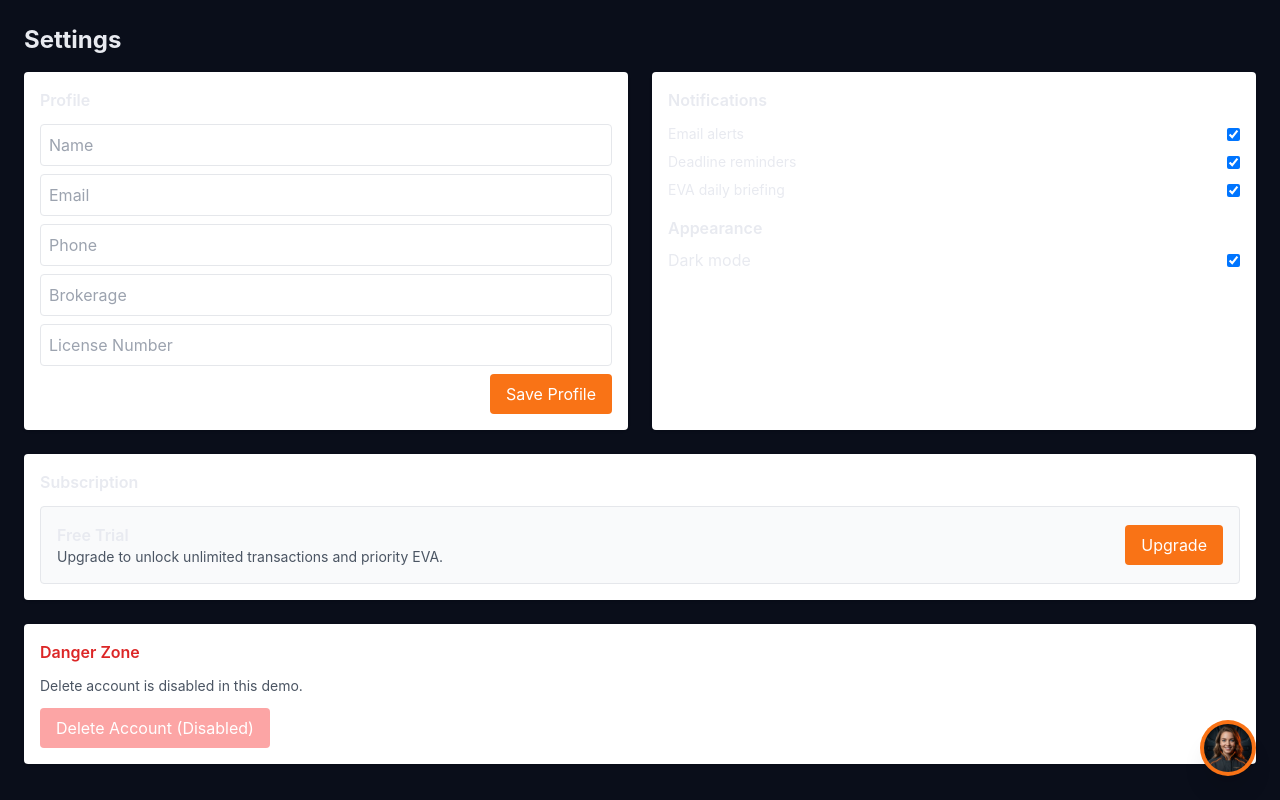
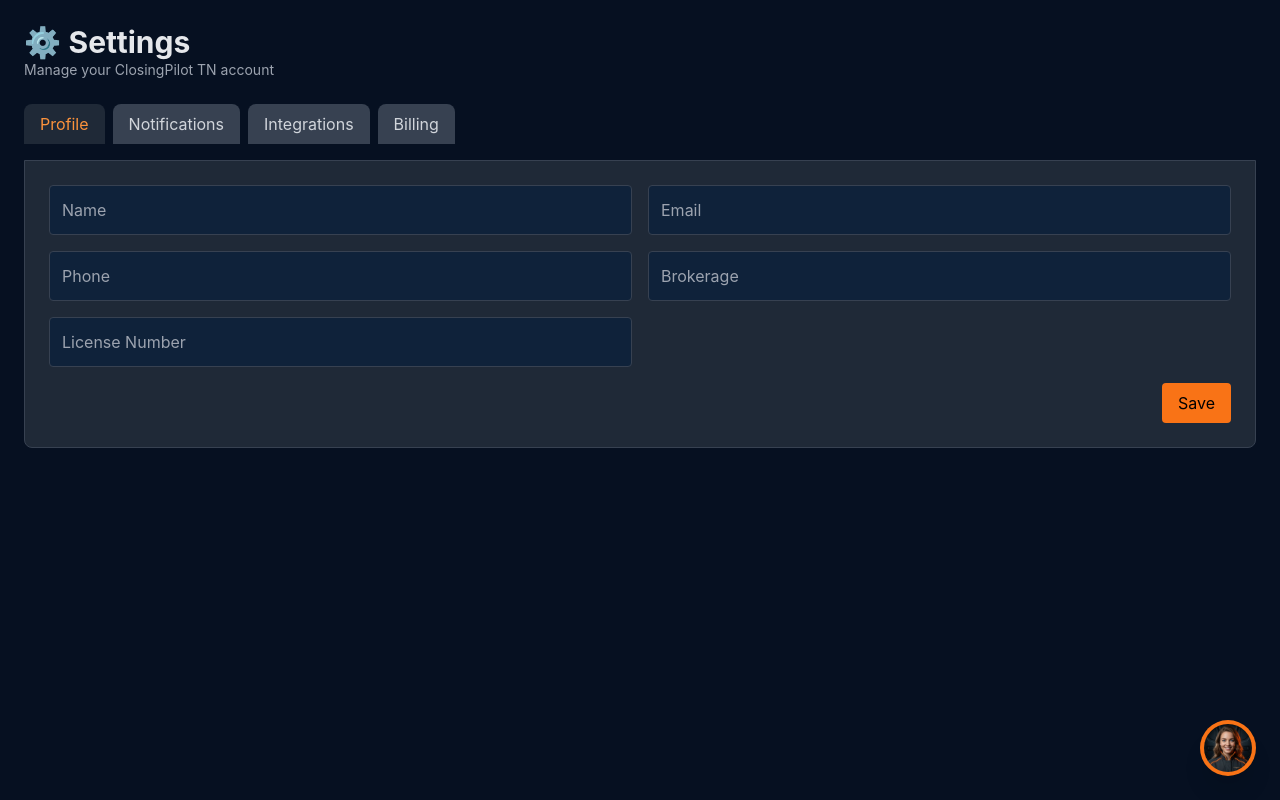
Before and after one commit to mbright4497/dealpilot-tn, a Next.js app in the folder dealpilot-tn/web/: page /settings in a window 1280 px wide. Built offline with nearby package versions, Linux system fonts and the light colour scheme; no server answers.

Commit message:
chore(web-root): sync updated communications and settings UIs into dealpilot-tn/web/src/app

```diff
--- /dev/null
+++ b/dealpilot-tn/web/src/app/communications/compose-modals.tsx
@@ -0,0 +1,60 @@
+'use client'
+import React, {useState} from 'react'
+export function ComposeModals(){
+  const [show,setShow]=useState(false)
+  const [type,setType]=useState<'sms'|'email'|'call'>('sms')
+  const templates = ['Inspection Reminder','Earnest Money Due','Closing Scheduled','Document Request','General Update']
+  return (
+    <div>
+      <button onClick={()=>setShow(true)} className="fixed bottom-24 right-6 bg-orange-500 text-black w-14 h-14 rounded-full shadow-lg">+</button>
+      {show && (
+        <div className="fixed inset-0 bg-black/50 flex items-center justify-center">
+          <div className="bg-[#0f223a] p-4 rounded w-96">
+            <div className="flex gap-2 mb-3">
+              <button onClick={()=>setType('sms')} className={`px-3 py-1 rounded ${type==='sms'?'bg-gray-700':'bg-gray-800'}`}>SMS</button>
+              <button onClick={()=>setType('email')} className={`px-3 py-1 rounded ${type==='email'?'bg-gray-700':'bg-gray-800'}`}>Email</button>
+              <button onClick={()=>setType('call')} className={`px-3 py-1 rounded ${type==='call'?'bg-gray-700':'bg-gray-800'}`}>Call</button>
+            </div>
+            {type==='sms' && (
+              <div>
+                <select className="w-full bg-[#0f223a] p-2 border border-gray-700 rounded mb-2">
+                  <option>Contact A</option>
+                </select>
+                <select className="w-full bg-[#0f223a] p-2 border border-gray-700 rounded mb-2">
+                  {templates.map(t=> <option key={t}>{t}</option>)}
+                </select>
+                <textarea className="w-full bg-[#0f223a] p-2 border border-gray-700 rounded" rows={4} defaultValue={'Template message here with {{deal.address}}'} />
+                <div className="mt-3 text-right"><button onClick={()=>{alert('Sent (UI only)'); setShow(false)}} className="bg-orange-500 text-black px-3 py-1 rounded">Send</button></div>
+              </div>
+            )}
+            {type==='email' && (
+              <div>
+                <input className="w-full bg-[#0f223a] p-2 border border-gray-700 rounded mb-2" placeholder="To" />
+                <input className="w-full bg-[#0f223a] p-2 border border-gray-700 rounded mb-2" placeholder="Subject" />
+                <select className="w-full bg-[#0f223a] p-2 border border-gray-700 rounded mb-2">
+                  {templates.map(t=> <option key={t}>{t}</option>)}
+                </select>
+                <div className="bg-[#081224] p-2 border border-gray-800 rounded mb-2">Rich text body (UI only)</div>
+                <div className="mt-3 text-right"><button onClick={()=>{alert('Email queued (UI only)'); setShow(false)}} className="bg-orange-500 text-black px-3 py-1 rounded">Send</button></div>
+              </div>
+            )}
+            {type==='call' && (
+              <div>
+                <select className="w-full bg-[#0f223a] p-2 border border-gray-700 rounded mb-2">
+                  <option>Contact A</option>
+                </select>
+                <input className="w-full bg-[#0f223a] p-2 border border-gray-700 rounded mb-2" placeholder="Duration" />
+                <select className="w-full bg-[#0f223a] p-2 border border-gray-700 rounded mb-2">
+                  <option>Incoming</option>
+                  <option>Outgoing</option>
+                </select>
+                <textarea className="w-full bg-[#0f223a] p-2 border border-gray-700 rounded" rows={3} placeholder="Notes" />
+                <div className="mt-3 text-right"><button onClick={()=>{alert('Call logged (UI only)'); setShow(false)}} className="bg-orange-500 text-black px-3 py-1 rounded">Save</button></div>
+              </div>
+            )}
+          </div>
+        </div>
+      )}
+    </div>
+  )
+}
--- a/dealpilot-tn/web/src/app/communications/page.tsx
+++ b/dealpilot-tn/web/src/app/communications/page.tsx
@@ -1,94 +1,70 @@
 'use client'
-import React, { useEffect, useState } from 'react'
-import { createClientComponentClient } from '@supabase/auth-helpers-nextjs'
-
+import React, {useState} from 'react'
+import {ComposeModals} from './compose-modals'
 export default function CommunicationsPage(){
-  const supabase = createClientComponentClient()
-  const [notifications, setNotifications] = useState<any[]>([])
-  const [loading, setLoading] = useState(true)
-  const [filter, setFilter] = useState<string>('all')
-
-  async function load(){
-    setLoading(true)
-    try{
-      const url = filter==='all' ? '/api/notifications' : `/api/notifications?type=${encodeURIComponent(filter)}`
-      const res = await fetch(url)
-      if(!res.ok) throw new Error('Failed')
-      const j = await res.json()
-      setNotifications(j.notifications || [])
-    }catch(e){ console.error(e) }
-    setLoading(false)
-  }
-
-  useEffect(()=>{ load() },[filter])
-
-  // poll unread count for sidebar badge
-  useEffect(()=>{
-    let mounted = true
-    const fetchCount = async ()=>{
-      try{
-        const res = await fetch('/api/notifications')
-        if(!res.ok) return
-        const j = await res.json()
-        if(!mounted) return
-        const unread = (j.notifications || []).filter((n:any)=>!n.read).length
-        // update badge via custom event so sidebar can listen
-        window.dispatchEvent(new CustomEvent('notifications:unread', { detail: { unread } }))
-      }catch(e){}
-    }
-    fetchCount()
-    const id = setInterval(fetchCount, 30000)
-    return ()=>{ mounted=false; clearInterval(id) }
-  },[])
-
-  async function markRead(id:string){
-    try{
-      const res = await fetch('/api/notifications', { method: 'PATCH', headers: {'Content-Type':'application/json'}, body: JSON.stringify({ id, read: true }) })
-      if(res.ok) load()
-    }catch(e){ console.error(e) }
-  }
-
+  // Compose modals included
+  const [tab,setTab]=useState('messages')
   return (
-    <div className="min-h-screen p-8 bg-gradient-to-b from-gray-900 to-black">
-      <div className="max-w-4xl mx-auto">
-        <div className="mb-6 flex items-center justify-between">
-          <div>
-            <a href="/" className="text-sm text-gray-300 hover:text-white">← Back</a>
-            <h1 className="text-3xl font-bold text-white">Communications & Notifications</h1>
-            <p className="text-sm text-gray-400">Unified inbox for deal and system notifications</p>
-          </div>
-          <div>
-            <select value={filter} onChange={e=>setFilter(e.target.value)} className="bg-white/5 border border-white/10 rounded p-2 text-white">
-              <option value="all">All</option>
-              <option value="deadline_warning">Deadlines</option>
-              <option value="document_uploaded">Documents</option>
-              <option value="checklist_completed">Checklist</option>
-              <option value="system">System</option>
-            </select>
-          </div>
-        </div>
-
-        <div className="bg-white/5 backdrop-blur-md rounded-2xl border border-white/10 p-4">
-          {loading && <div className="text-sm text-gray-400">Loading…</div>}
-          {!loading && notifications.length===0 && <div className="text-sm text-gray-400">No notifications</div>}
-          <div className="space-y-3">
-            {notifications.map((n:any)=> (
-              <div key={n.id} className={`p-3 rounded ${n.read? 'bg-gray-800':'bg-gray-700'}`}>
-                <div className="flex items-start justify-between">
-                  <div>
-                    <div className="font-semibold text-white">{n.title || n.type}</div>
-                    <div className="text-sm text-gray-300">{n.message}</div>
-                  </div>
-                  <div className="text-right">
-                    <div className="text-xs text-gray-400">{new Date(n.created_at).toLocaleString()}</div>
-                    {!n.read && <button onClick={()=>markRead(n.id)} className="text-xs text-cyan-300 mt-2">Mark read</button>}
-                  </div>
+    <div className="p-6 bg-[#061021] min-h-screen text-gray-100">
+      <header className="mb-6">
+        <h1 className="text-3xl font-bold">Communications</h1>
+        <p className="text-sm text-gray-300">Manage all deal conversations</p>
+      </header>
+      <div className="mb-4 flex gap-2">
+        {['messages','email','calls'].map(t=> (
+          <button key={t} onClick={()=>setTab(t)} className={`px-4 py-2 rounded-t-lg ${tab===t? 'bg-gray-800 text-orange-400':'bg-gray-700 text-gray-300'}`}>
+            {t.charAt(0).toUpperCase()+t.slice(1)}
+          </button>
+        ))}
+      </div>
+      <div className="bg-gray-800 border border-gray-700 rounded-b-lg p-4 grid grid-cols-3 gap-4">
+        {tab==='messages' && (
+          <>
+            <div className="col-span-1 bg-[#0f223a] border border-white/10 rounded p-3">
+              <div className="space-y-2">
+                <div className="p-2 rounded bg-gray-700 text-sm">John Doe — 45 Oak Ln <div className="text-xs text-gray-400">Hey — can we tour?</div></div>
+                <div className="p-2 rounded bg-gray-700 text-sm">Builder Rep — New Homes <div className="text-xs text-gray-400">Model open Sat</div></div>
+              </div>
+            </div>
+            <div className="col-span-2 bg-[#0f223a] border border-white/10 rounded p-3 flex flex-col">
+              <div className="flex-1 overflow-auto">
+                <div className="space-y-3">
+                  <div className="text-sm"><span className="font-semibold">You:</span> Sounds good — I'll schedule.</div>
+                  <div className="text-sm"><span className="font-semibold">John:</span> Thanks — can we do 5pm?</div>
                 </div>
               </div>
-            ))}
+              <div className="mt-3 flex gap-2">
+                <input className="flex-1 bg-[#0f223a] border border-gray-700 p-2 rounded" placeholder="Type a message" />
+                <button className="bg-orange-500 text-black px-4 py-2 rounded">Send</button>
+              </div>
+            </div>
+          </>
+        )}
+        {tab==='email' && (
+          <>
+            <div className="col-span-1 bg-[#0f223a] border border-white/10 rounded p-3">
+              <div className="space-y-2">
+                <div className="p-2 rounded bg-gray-700 text-sm">Inspection Reminder — Lender@bank.com</div>
+                <div className="p-2 rounded bg-gray-700 text-sm">Offer Accepted — Seller@listings.com</div>
+              </div>
+            </div>
+            <div className="col-span-2 bg-[#0f223a] border border-white/10 rounded p-3">
+              <h3 className="font-semibold">Inspection Reminder</h3>
+              <p className="text-sm text-gray-300">Hi John, this is a reminder that your inspection is scheduled...</p>
+              <div className="mt-3">
+                <button className="bg-orange-500 text-black px-3 py-1 rounded">Reply</button>
+              </div>
+            </div>
+          </>
+        )}
+        {tab==='calls' && (
+          <div className="col-span-3 grid grid-cols-1 gap-3">
+            <div className="bg-[#0f223a] border border-white/10 p-3 rounded">Called John — 00:02:34 — Incoming — 2026-03-07</div>
+            <div className="bg-[#0f223a] border border-white/10 p-3 rounded">Called Builder — 00:04:12 — Outgoing — 2026-03-06</div>
           </div>
-        </div>
+        )}
       </div>
+      <ComposeModals/>
     </div>
   )
 }
--- a/dealpilot-tn/web/src/app/settings/page.tsx
+++ b/dealpilot-tn/web/src/app/settings/page.tsx
@@ -1,76 +1,79 @@
 'use client'
-import React, {useEffect, useState} from 'react'
-import { createBrowserClient } from '@/lib/supabase-browser'
-
+import React, {useState} from 'react'
 export default function SettingsPage(){
-  const supabase = createBrowserClient()
-  const [profile, setProfile] = useState<any>({name:'',email:'',phone:'',brokerage:'',license:''})
-  const [loading, setLoading] = useState(true)
-  const [dark, setDark] = useState(true)
-  const [emailAlerts, setEmailAlerts] = useState(true)
-  const [deadlineReminders, setDeadlineReminders] = useState(true)
-  const [evaDaily, setEvaDaily] = useState(true)
-
-  useEffect(()=>{(async ()=>{
-    try{
-      const { data } = await supabase.auth.getUser()
-      const email = data?.user?.email || ''
-      setProfile(p=>({...p,email}))
-      const res = await fetch('/api/profile')
-      if(res.ok){ const j = await res.json(); setProfile(j) }
-    }catch(e){}
-    setLoading(false)
-  })()},[])
-
-  async function save(){
-    await fetch('/api/profile', { method: 'POST', headers:{'Content-Type':'application/json'}, body: JSON.stringify(profile) })
-    alert('Saved')
-  }
-
+  const [tab,setTab]=useState('profile')
   return (
-    <div className="p-6">
-      <h1 className="text-2xl font-bold">Settings</h1>
-      <div className="mt-4 grid grid-cols-1 md:grid-cols-2 gap-6">
-        <div className="p-4 bg-white rounded shadow">
-          <h2 className="font-semibold">Profile</h2>
-          <div className="mt-3 space-y-2">
-            <input value={profile.name} onChange={e=>setProfile({...profile,name:e.target.value})} placeholder="Name" className="w-full border p-2 rounded" />
-            <input value={profile.email} onChange={e=>setProfile({...profile,email:e.target.value})} placeholder="Email" className="w-full border p-2 rounded" />
-            <input value={profile.phone} onChange={e=>setProfile({...profile,phone:e.target.value})} placeholder="Phone" className="w-full border p-2 rounded" />
-            <input value={profile.brokerage} onChange={e=>setProfile({...profile,brokerage:e.target.value})} placeholder="Brokerage" className="w-full border p-2 rounded" />
-            <input value={profile.license} onChange={e=>setProfile({...profile,license:e.target.value})} placeholder="License Number" className="w-full border p-2 rounded" />
-            <div className="flex justify-end"><button onClick={save} className="px-4 py-2 bg-orange-500 text-white rounded">Save Profile</button></div>
+    <div className="p-6 bg-[#061021] min-h-screen text-gray-200">
+      <header className="mb-6">
+        <h1 className="text-3xl font-bold flex items-center gap-3">⚙️ Settings</h1>
+        <p className="text-sm text-gray-400">Manage your ClosingPilot TN account</p>
+      </header>
+      <div className="mb-4 flex gap-2">
+        {['profile','notifications','integrations','billing'].map(t=> (
+          <button key={t} onClick={()=>setTab(t)} className={`px-4 py-2 rounded-t-lg ${tab===t? 'bg-gray-800 text-orange-400':'bg-gray-700 text-gray-300'}`}>
+            {t.charAt(0).toUpperCase()+t.slice(1)}
+          </button>
+        ))}
+      </div>
+      <div className="bg-gray-800 border border-gray-700 rounded-b-lg p-6">
+        {tab==='profile' && (
+          <div className="grid gap-4">
+            <div className="grid md:grid-cols-2 gap-4">
+              <input className="bg-[#0f223a] border border-gray-700 text-white p-3 rounded" placeholder="Name" />
+              <input className="bg-[#0f223a] border border-gray-700 text-white p-3 rounded" placeholder="Email" />
+            </div>
+            <div className="grid md:grid-cols-2 gap-4">
+              <input className="bg-[#0f223a] border border-gray-700 text-white p-3 rounded" placeholder="Phone" />
+              <input className="bg-[#0f223a] border border-gray-700 text-white p-3 rounded" placeholder="Brokerage" />
+            </div>
+            <div className="grid md:grid-cols-2 gap-4">
+              <input className="bg-[#0f223a] border border-gray-700 text-white p-3 rounded" placeholder="License Number" />
+              <div />
+            </div>
+            <div className="text-right">
+              <button className="bg-orange-500 text-black px-4 py-2 rounded">Save</button>
+            </div>
           </div>
-        </div>
-
-        <div className="p-4 bg-white rounded shadow">
-          <h2 className="font-semibold">Notifications</h2>
-          <div className="mt-3 space-y-2 text-sm">
-            <label className="flex items-center justify-between"><span>Email alerts</span><input type="checkbox" checked={emailAlerts} onChange={e=>setEmailAlerts(e.target.checked)} /></label>
-            <label className="flex items-center justify-between"><span>Deadline reminders</span><input type="checkbox" checked={deadlineReminders} onChange={e=>setDeadlineReminders(e.target.checked)} /></label>
-            <label className="flex items-center justify-between"><span>EVA daily briefing</span><input type="checkbox" checked={evaDaily} onChange={e=>setEvaDaily(e.target.checked)} /></label>
+        )}
+        {tab==='notifications' && (
+          <div className="grid gap-4">
+            {['Email Alerts','Deadline Reminders','EVA Daily Briefing','SMS Notifications'].map((label)=> (
+              <div key={label} className="flex items-center justify-between bg-[#0f223a] border border-gray-700 p-3 rounded">
+                <div className="text-gray-200">{label}</div>
+                <input type="checkbox" />
+              </div>
+            ))}
           </div>
-          <h2 className="font-semibold mt-4">Appearance</h2>
-          <div className="mt-2"><label className="flex items-center justify-between"><span>Dark mode</span><input type="checkbox" checked={dark} onChange={e=>setDark(e.target.checked)} /></label></div>
-        </div>
-
-        <div className="p-4 bg-white rounded shadow col-span-1 md:col-span-2">
-          <h2 className="font-semibold">Subscription</h2>
-          <div className="mt-3 p-4 border rounded bg-gray-50 flex items-center justify-between">
-            <div>
-              <div className="font-semibold">Free Trial</div>
-              <div className="text-sm text-gray-600">Upgrade to unlock unlimited transactions and priority EVA.</div>
+        )}
+        {tab==='integrations' && (
+          <div className="grid gap-4">
+            <div className="bg-[#0f223a] border border-gray-700 p-4 rounded">
+              <div className="text-sm text-gray-300">GHL Connection</div>
+              <div className="mt-2 grid md:grid-cols-2 gap-2">
+                <input className="bg-[#0f223a] border border-gray-700 text-white p-2 rounded" placeholder="Location ID" />
+                <input className="bg-[#0f223a] border border-gray-700 text-white p-2 rounded" placeholder="API Key" />
+              </div>
+              <div className="mt-3 flex gap-2">
+                <button className="bg-gray-700 text-gray-200 px-3 py-1 rounded">Test</button>
+                <button className="bg-orange-500 text-black px-3 py-1 rounded">Save</button>
+              </div>
             </div>
-            <button className="px-4 py-2 bg-orange-500 text-white rounded">Upgrade</button>
+            <div className="bg-[#0f223a] border border-gray-700 p-4 rounded text-gray-300">Twilio — Coming Soon</div>
+            <div className="bg-[#0f223a] border border-gray-700 p-4 rounded text-gray-300">Resend — Coming Soon</div>
           </div>
-        </div>
-
-        <div className="p-4 bg-white rounded shadow col-span-1 md:col-span-2">
-          <h2 className="font-semibold text-red-600">Danger Zone</h2>
-          <div className="mt-3 text-sm text-gray-600">Delete account is disabled in this demo.</div>
-          <div className="mt-3"><button disabled className="px-4 py-2 bg-red-300 text-white rounded">Delete Account (Disabled)</button></div>
-        </div>
-
+        )}
+        {tab==='billing' && (
+          <div className="grid gap-4">
+            <div className="bg-[#0f223a] border border-gray-700 p-4 rounded">
+              <div className="text-sm text-gray-300">Current Plan</div>
+              <div className="text-white font-medium">Free Trial</div>
+              <div className="mt-3">
+                <a href="/pricing" className="text-orange-400">Upgrade</a>
+              </div>
+            </div>
+            <div className="bg-[#0f223a] border border-gray-700 p-4 rounded text-gray-300">Usage stats — placeholder</div>
+          </div>
+        )}
       </div>
     </div>
   )
```
